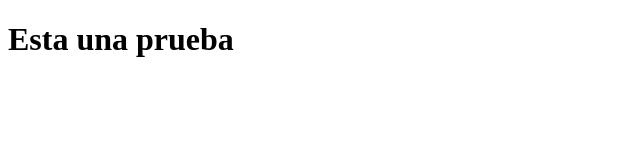
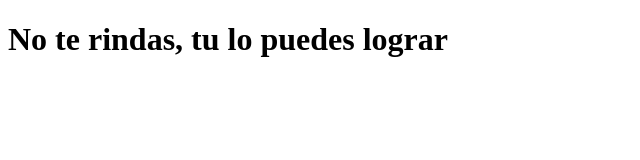
Before and after one commit to anroso11/proyectoDemoCursoPrework, a plain HTML site: page index.html in a window 1280 px wide. Shown: the whole page, without its empty margins (0-640 px from the left). Drawn offline with Linux system fonts and the light colour scheme.

Commit message:
Cambios en el titulo principal

```diff
--- a/index.html
+++ b/index.html
@@ -7,6 +7,6 @@
     <title>Hola Mundo</title>
 </head>
 <body>
-    <h1>Esta una prueba</h1>
+    <h1>No te rindas, tu lo puedes lograr</h1>
 </body>
 </html>
```
